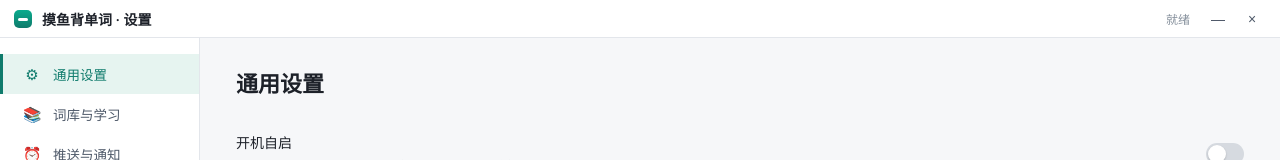
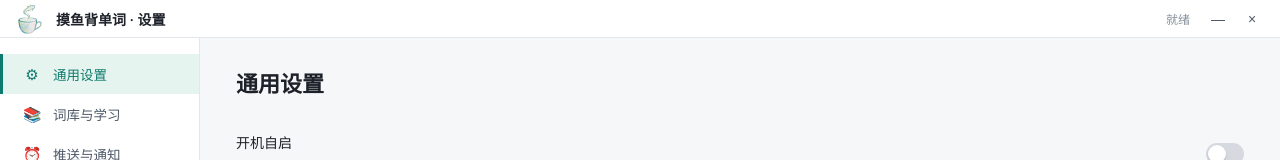
Before and after one commit to cv-superding/words-fish, a website: page src/renderer/settings/index.html in a window 1280 px wide. Shown: the top 160 px of the page. Drawn offline with Linux system fonts and the light colour scheme.

Commit message:
fix(ui): 设置/知识页改用真实摸鱼图标并放大到 32px
- 两个面板头部 logo 由 CSS 占位方块改为引用 assets/icon.png（之前误用绿色渐变占位，导致显示成默认椭圆）
- 图标尺寸 18px -> 32px，并修正相对路径为 ../../../assets/icon.png
- package.json output 升 app-v17；启动器优先级加入 app-v17

```diff
--- a/package.json
+++ b/package.json
@@ -34,7 +34,7 @@
       "icon": "assets/icon.ico"
     },
     "directories": {
-      "output": "app-v15",
+      "output": "app-v17",
       "buildResources": "assets"
     }
   }
--- a/src/renderer/knowledge/knowledge.css
+++ b/src/renderer/knowledge/knowledge.css
@@ -101,13 +101,10 @@ html, body {
 }
 .t-left { display: flex; align-items: center; gap: 10px; font-weight: 600; }
 .t-left .logo {
-  width: 18px; height: 18px;
-  background: linear-gradient(0deg, var(--accent) 0%, #0aab8d 100%);
-  border-radius: 5px; position: relative;
-}
-.t-left .logo::after {
-  content: ''; position: absolute; left: 4px; top: 8px;
-  width: 10px; height: 3px; background: white; border-radius: 2px;
+  width: 32px; height: 32px;
+  border-radius: 6px;
+  object-fit: contain;
+  display: block;
 }
 .t-right { display: flex; align-items: center; gap: 6px; -webkit-app-region: no-drag; }
 .t-right button {
--- a/src/renderer/settings/index.html
+++ b/src/renderer/settings/index.html
@@ -10,7 +10,7 @@
   <div class="app">
     <header class="titlebar">
       <div class="t-left">
-        <span class="logo"></span>
+        <img class="logo" src="../../../assets/icon.png" alt="WordsFish" />
         <span class="title">摸鱼背单词 · 设置</span>
       </div>
       <div class="t-right">
--- a/src/renderer/settings/settings.css
+++ b/src/renderer/settings/settings.css
@@ -41,16 +41,10 @@ html, body {
 }
 .t-left { display: flex; align-items: center; gap: 10px; font-weight: 600; color: var(--text); }
 .t-left .logo {
-  width: 18px; height: 18px;
-  background: linear-gradient(0deg, var(--accent) 0%, #0aab8d 100%);
-  border-radius: 5px;
-  position: relative;
-}
-.t-left .logo::after {
-  content: '';
-  position: absolute; left: 4px; top: 8px;
-  width: 10px; height: 3px;
-  background: white; border-radius: 2px;
+  width: 32px; height: 32px;
+  border-radius: 6px;
+  object-fit: contain;
+  display: block;
 }
 .t-right { display: flex; align-items: center; gap: 6px; -webkit-app-region: no-drag; }
 .t-right button {
```
Also changed, not shown: src/renderer/knowledge/index.html (+1 -1 lines), 1 other file.
